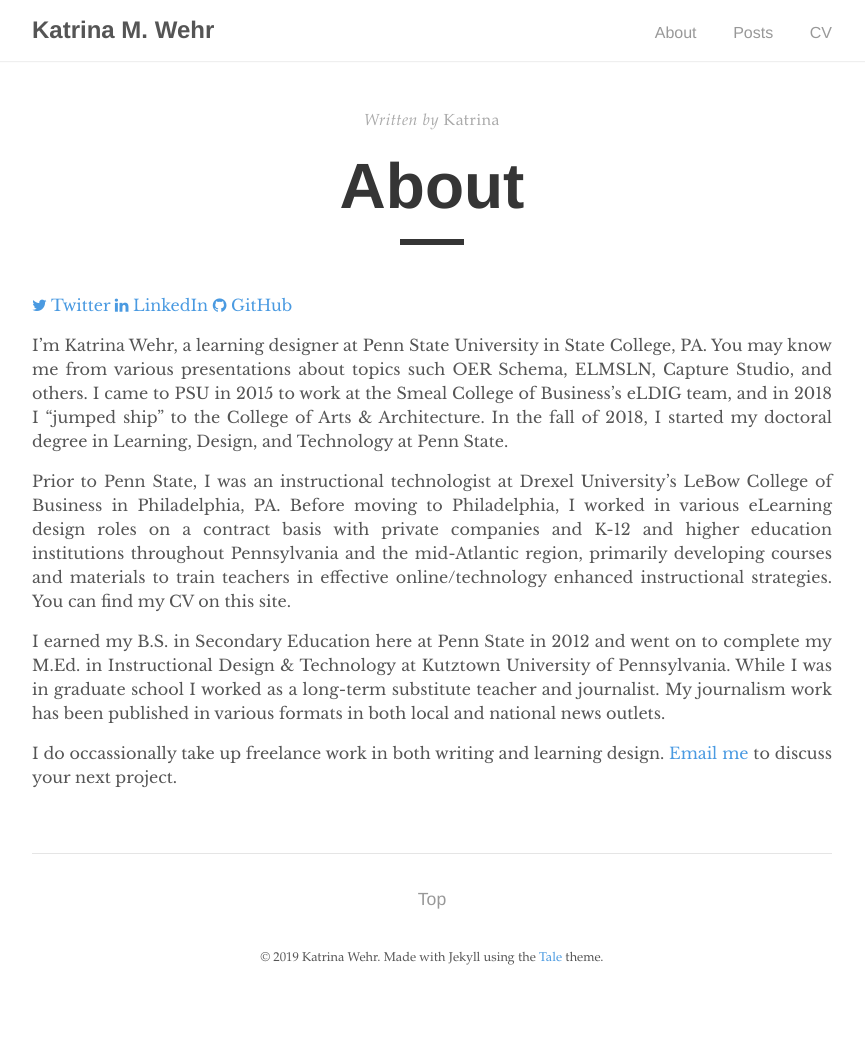
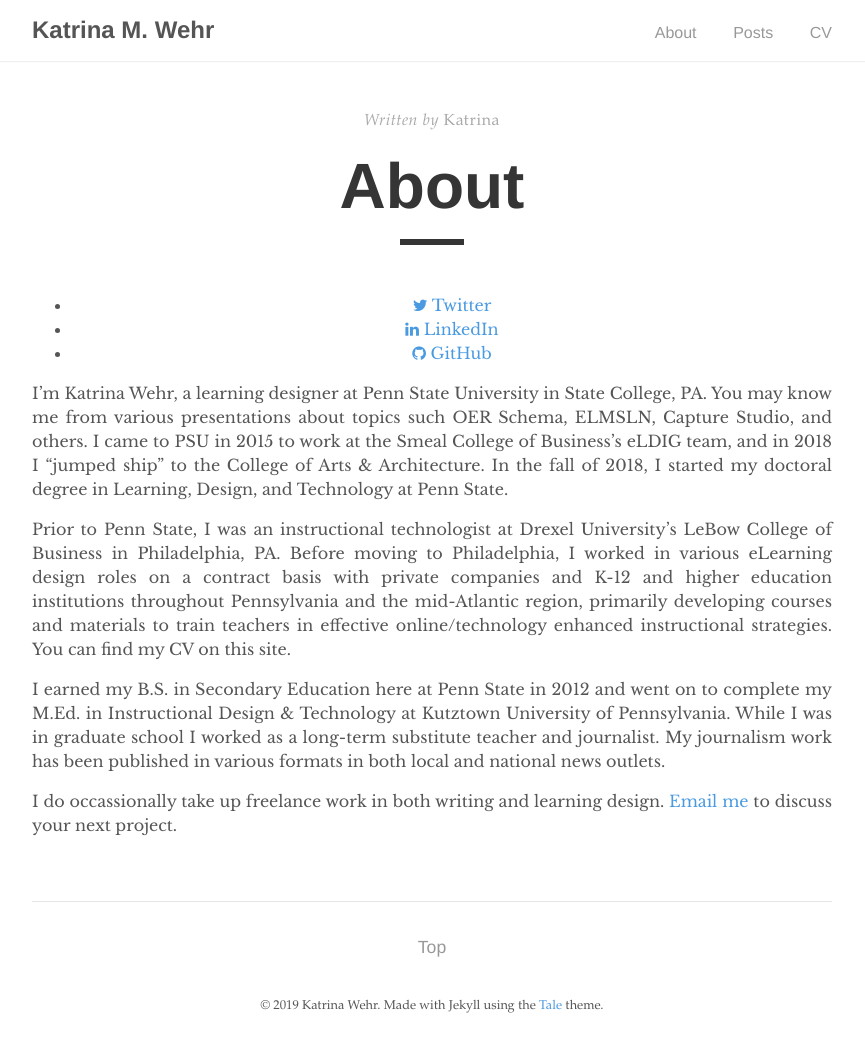
Before and after one commit to kat-wehr/mysite, a Jekyll site: the page built from _pages/about.md, in a window 1280 px wide. Shown: the whole page, without its empty margins (208-1073 px from the left). Built offline with Jekyll 4.4.1, drawn with Linux system fonts in a browser that asks for light colours; nearby versions of some CDN libraries; before the commit the page ends 1001 px from its top, so only the background shows below that.

Commit message:
Update about.md

```diff
--- a/_pages/about.md
+++ b/_pages/about.md
@@ -4,16 +4,17 @@ title: "About"
 author: "Katrina"
 permalink: /about/
 ---
-
-<a href="https://twitter.com/{{ site.twitter_username }}">
+<ul align="center">
+<li><a href="https://twitter.com/{{ site.twitter_username }}">
   <i class="fa fa-twitter"></i> Twitter
-</a>
-<a href="https://linkedin.com/in/{{ site.linkedin_username }}">
+  </a></li>
+<li><a href="https://linkedin.com/in/{{ site.linkedin_username }}">
   <i class="fa fa-linkedin"></i> LinkedIn
-</a>
-<a href="https://github.com/{{ site.github_username }}">
+  </a></li>
+<li><a href="https://github.com/{{ site.github_username }}">
  <i class="fa fa-github"></i> GitHub
-</a>
+  </a></li>
+  </ul>
 
 I'm Katrina Wehr, a learning designer at Penn State University in State College, PA. You may know me from various presentations about topics such OER Schema, ELMSLN, Capture Studio, and others. I came to PSU in 2015 to work at the Smeal College of Business's eLDIG team, and in 2018 I "jumped ship" to the College of Arts & Architecture. In the fall of 2018, I started my doctoral degree in Learning, Design, and Technology at Penn State.
 
```
